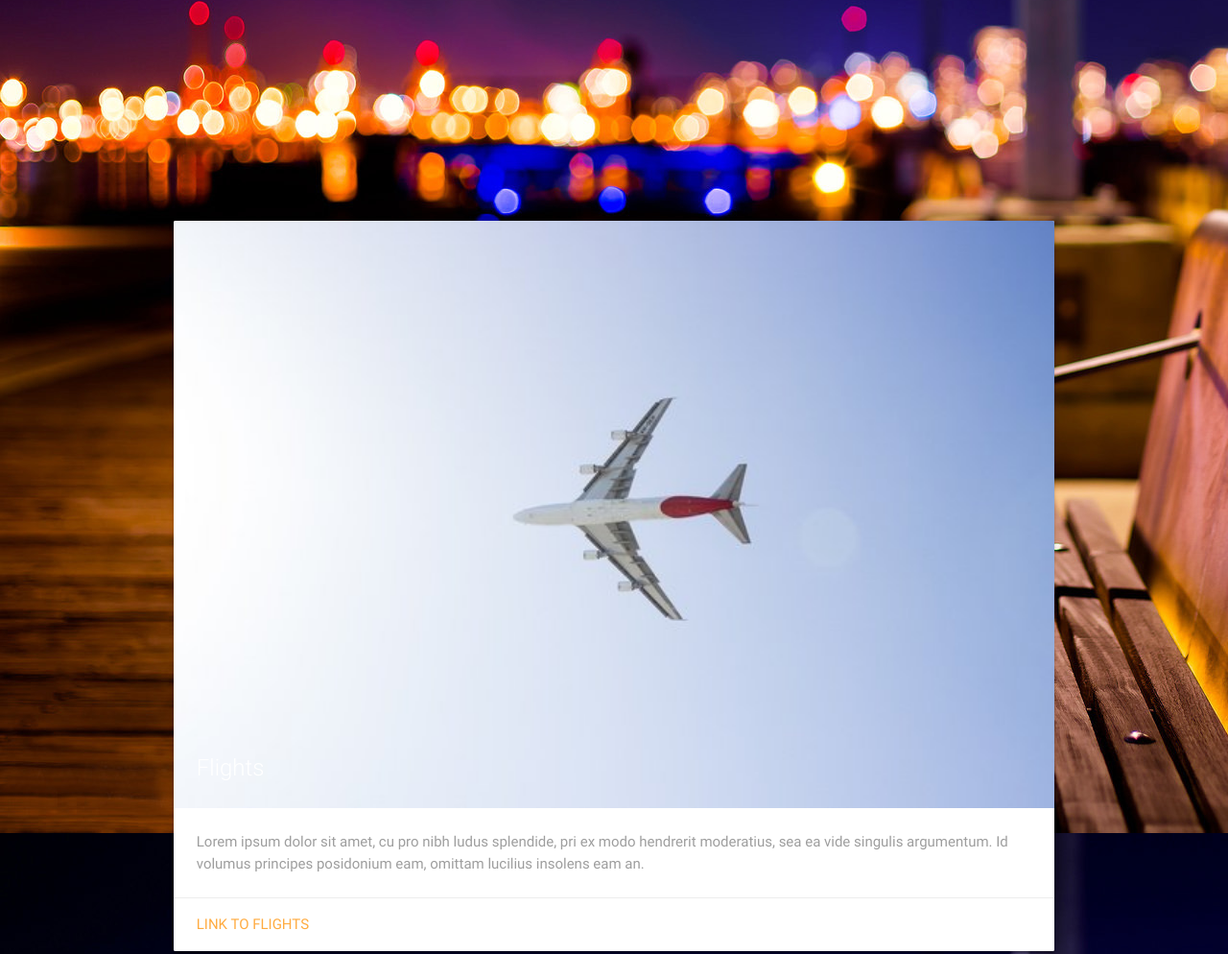
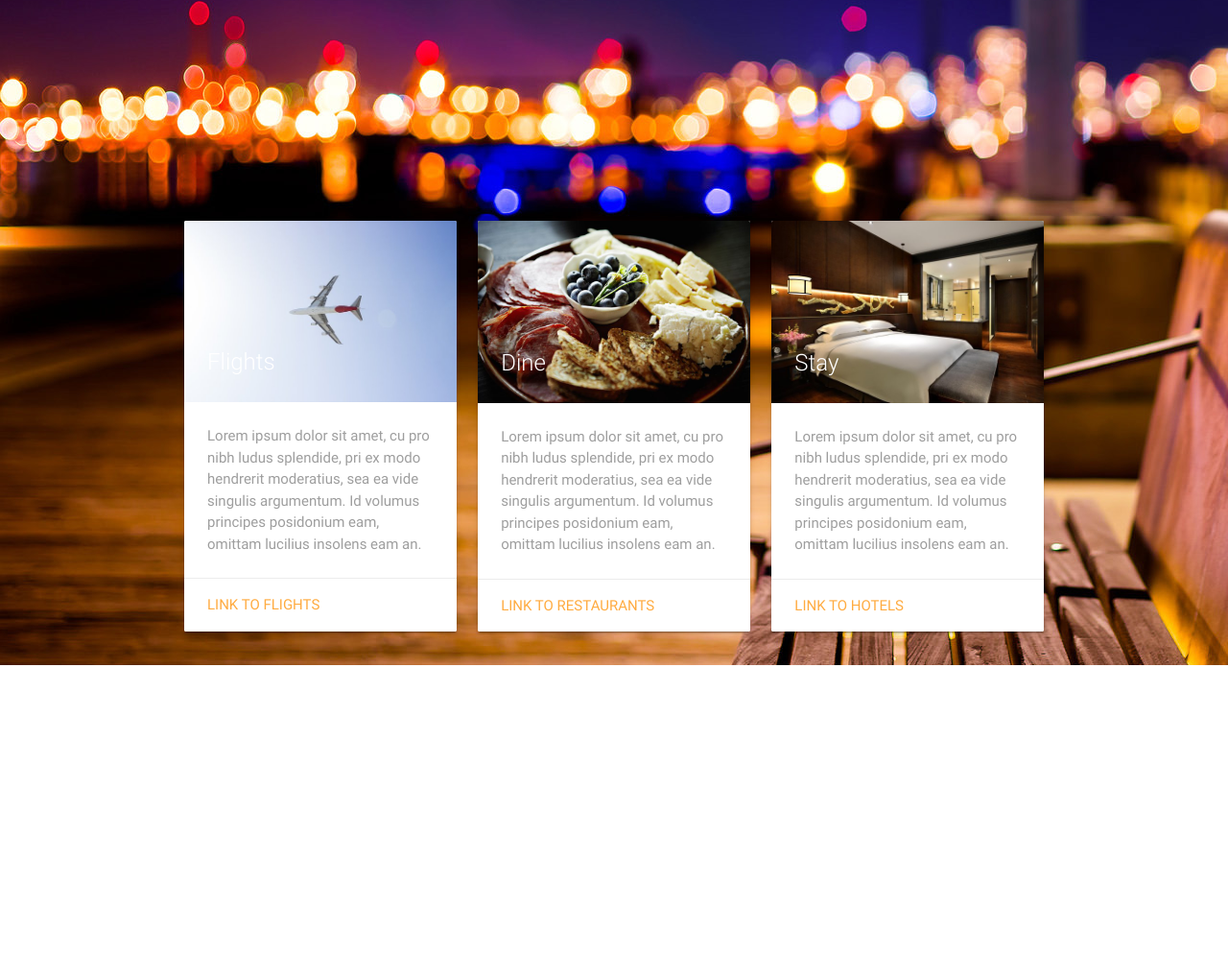
Before and after one commit to ackermax/TakeMeTo, a plain HTML site: page index.html in a window 1280 px wide. Shown: the part 423-1417 px from the top of the page at 96% size. After the commit the page ends 1116 px from the top, so only its background shows below. Drawn offline with nearby package versions, Linux system fonts and the light colour scheme.

```diff
--- a/assets/style/style.css
+++ b/assets/style/style.css
@@ -1,10 +1,11 @@
-/*.header {
+/*#title-logo{
 
-	color: white;
+	font-family: 'Sacramento', cursive;
 }*/
 
 body {
 
 	background-image: url("../images/city-park-bench.jpg");
-
+	background-repeat: no-repeat;
+	background-attachment: fixed;
 }
--- a/index.html
+++ b/index.html
@@ -2,7 +2,8 @@
 <html>
 <head>
 	<title>takemeto</title>
-
+	<!-- Added Google Fonts family -->
+	<link href="https://fonts.googleapis.com/css?family=Sacramento" rel="stylesheet">
 	<!--   Added our CSS sheet -->
 	<link rel="stylesheet" type="text/css" href="assets/style/style.css">
 
@@ -35,12 +36,12 @@
 	</div>
 	<!-- 	This container will hold the content populated by the API when a user drags in an image -->
 	<div class="container">
-		<div class="col m12">
 		<div class="row">
-<!-- 			First card for flight information -->
+			<div class="col s12 m4">
+				<!-- First card for flight information -->
 				<div class="card">
 					<div class="card-image">
-					<img src="assets/images/airplane-card.jpg">
+						<img src="assets/images/airplane-card.jpg" class="responsive-img">
 						<span class="card-title">Flights</span>
 					</div>
 					<div class="card-content">
@@ -50,7 +51,9 @@
 						<a href="#">Link to flights</a>
 					</div>
 				</div>
+			</div>
 			<!-- Second card for dining -->
+			<div class="col s12 m4">
 				<div class="card">
 					<div class="card-image">
 						<img src="assets/images/dine-card.jpg">
@@ -63,7 +66,9 @@
 						<a href="#">Link to restaurants</a>
 					</div>
 				</div>
+			</div>
 			<!-- Third card for stays -->
+			<div class="col s12 m4">
 				<div class="card">
 					<div class="card-image">
 						<img src="assets/images/hotel-card.png">
@@ -79,6 +84,7 @@
 			</div>
 		</div>
 	</div>
+</div>
 
 </body>
 </html>
```
Also changed, not shown: assets/images/airplane-card-2.jpg (added), assets/images/airplane-card-3.jpg (added). Lines whose indentation alone changed are shown as unchanged.
